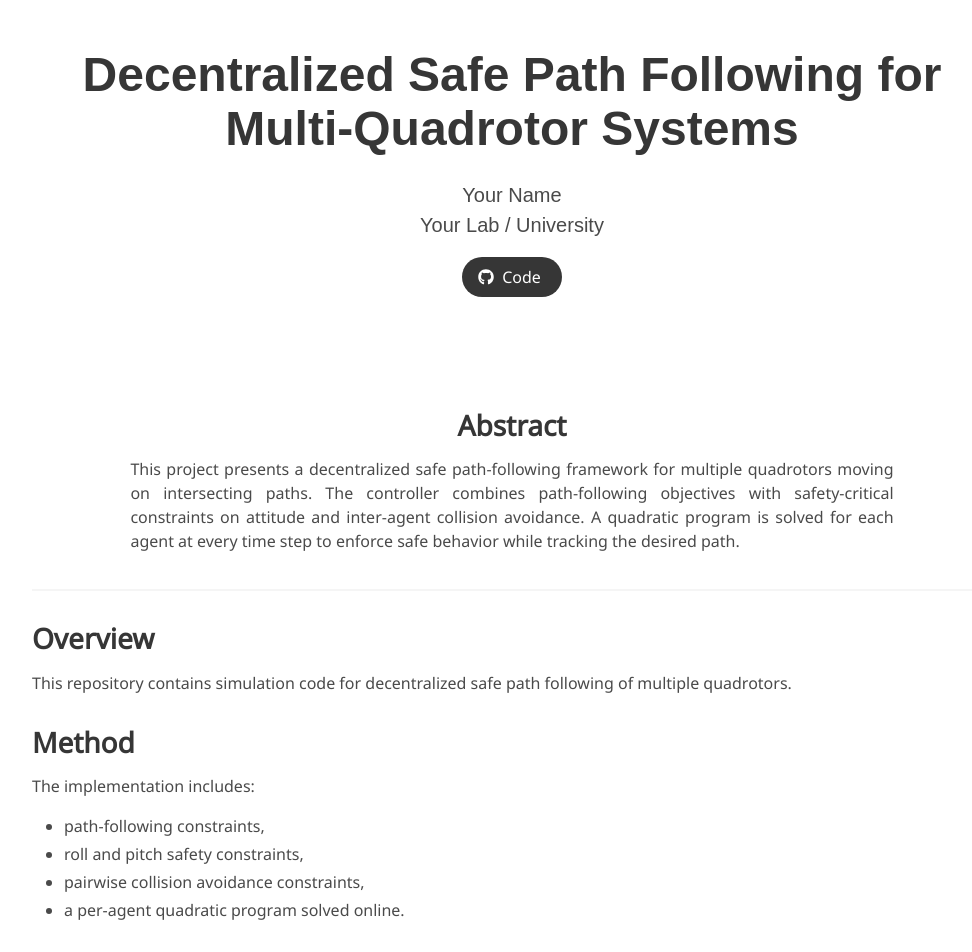
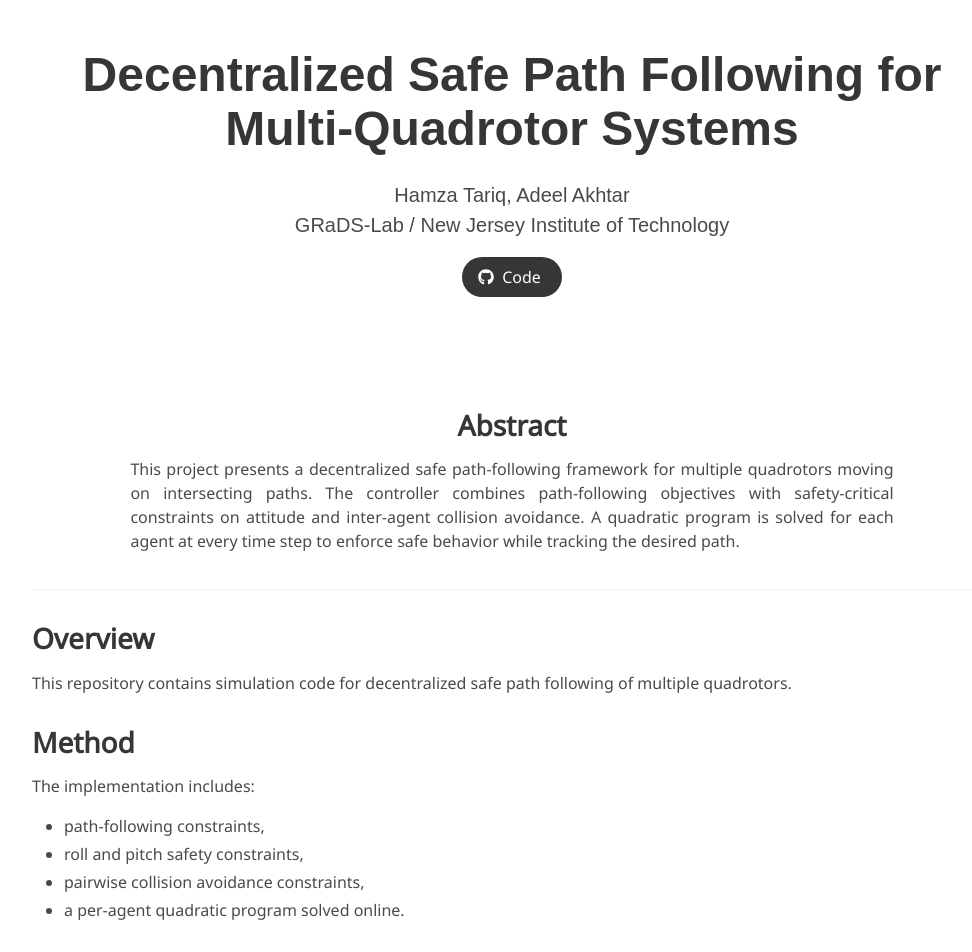
Before and after one commit to gradslab/tfl_cbf_safe_multiagent_pf, a Jekyll site: the page built from docs/index.md, in a window 1280 px wide. Shown: the top 952 px of the page, without its empty margins (128-1100 px from the left). Built offline with Jekyll 4.4.1, drawn with Linux system fonts in a browser that asks for light colours; some web fonts are replaced.

Commit message:
some changes

```diff
--- a/docs/index.md
+++ b/docs/index.md
@@ -4,9 +4,9 @@ permalink: /
 
 title: Decentralized Safe Path Following for Multi-Quadrotor Systems
 authors:
-  - Your Name
+  - Hamza Tariq, Adeel Akhtar
 affiliations:
-  - Your Lab / University
+  - GRaDS-Lab / New Jersey Institute of Technology
 paper:
 video:
 code: https://github.com/gradslab/tfl_cbf_safe_multiagent_pf
```
